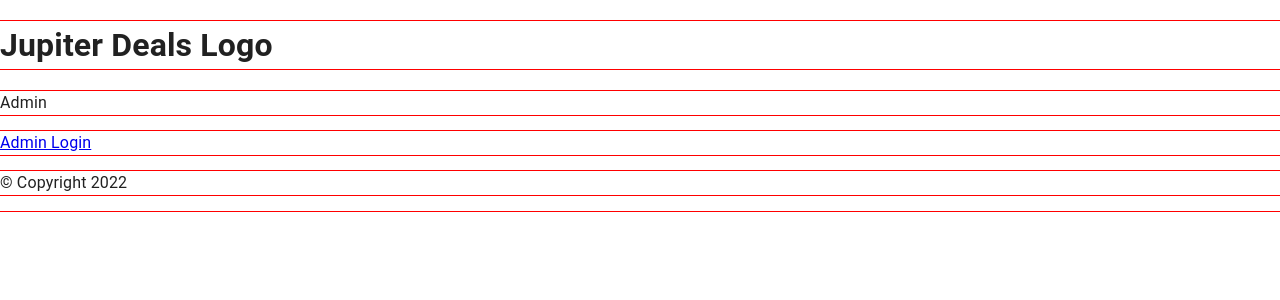
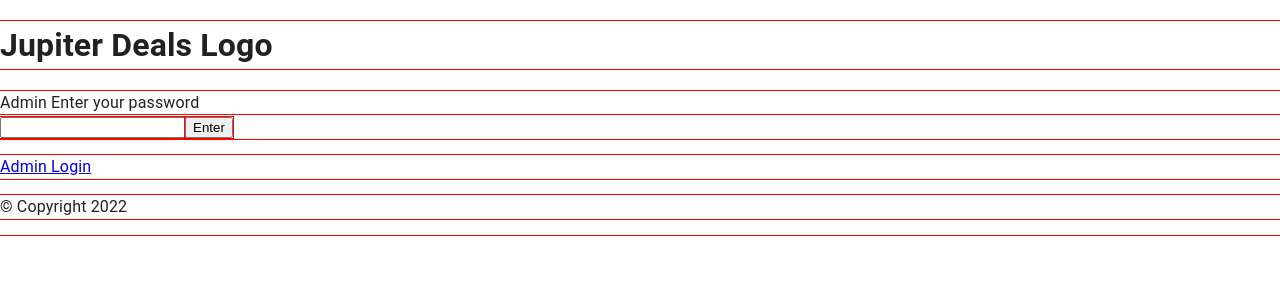
Before and after one commit to Jupiter115/crispy-guide, a React (Create React App) app: page /admin in a window 1280 px wide. Shown: the top 300 px of the page. Built offline with nearby package versions, Linux system fonts and the light colour scheme.

Commit message:
finished admin

```diff
--- a/src/components/Admin.js
+++ b/src/components/Admin.js
@@ -1,5 +1,13 @@
 import React from "react";
 
 export default function Admin() {
-  return <div>Admin</div>;
+  return (
+    <div>
+      Admin Enter your password
+      <form>
+        <input type="text"></input>
+        <button type="submit">Enter</button>
+      </form>
+    </div>
+  );
 }
```
Also changed, not shown: 1 other file (tests, documents, lock files or other folders).
